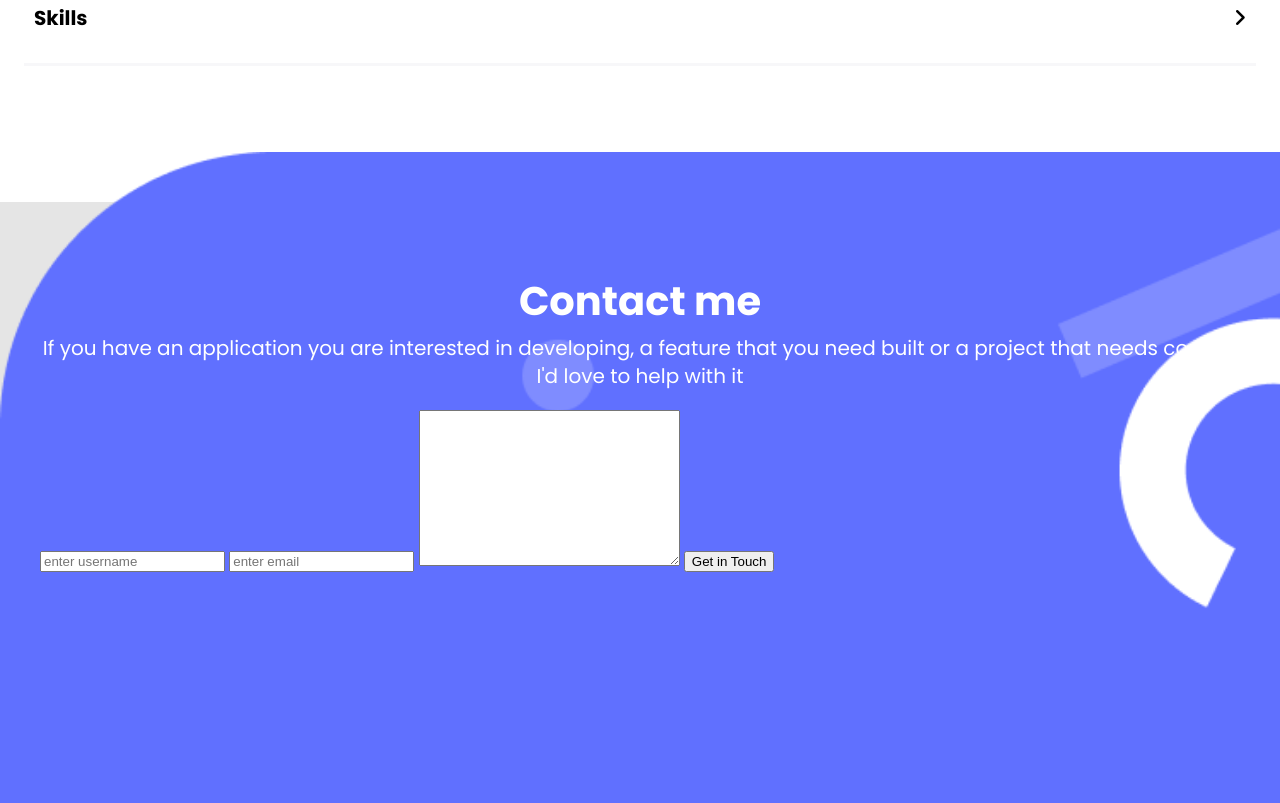
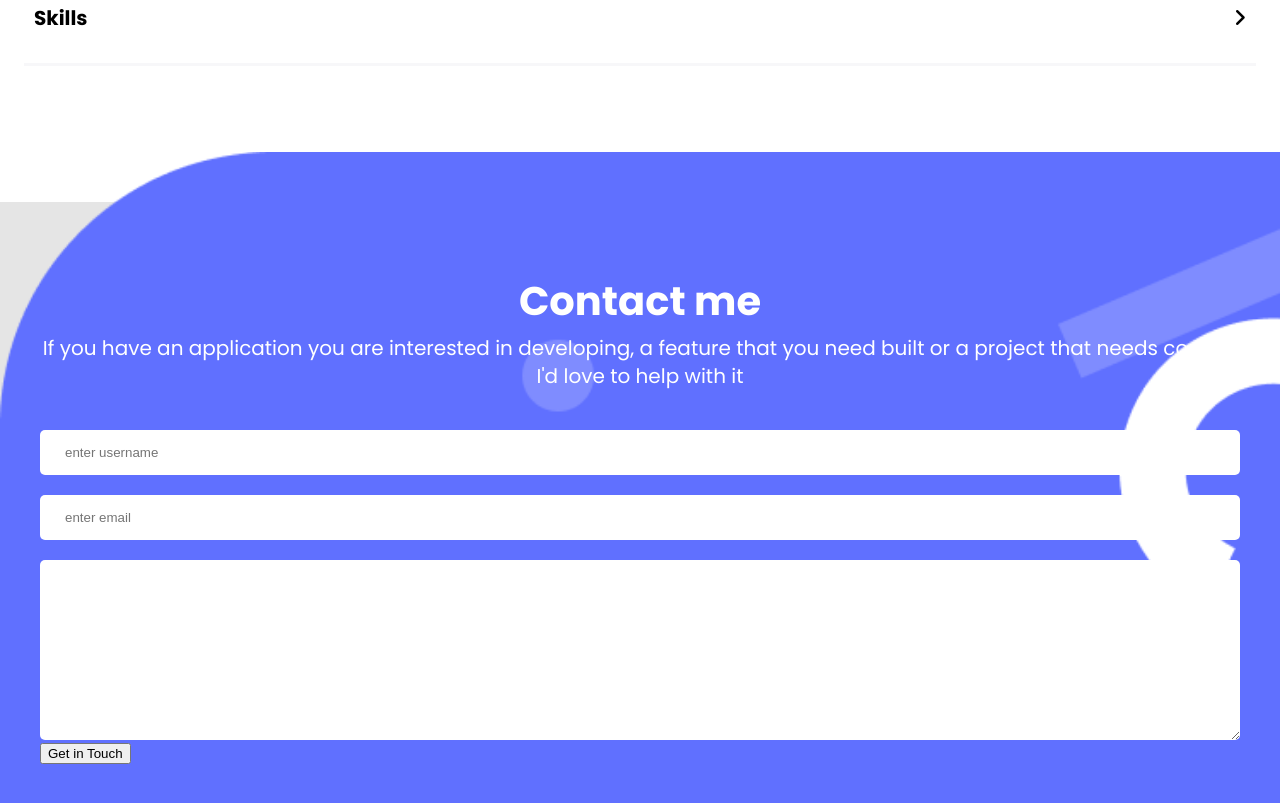
Before and after one commit to Lornakaboro/Lorna-s-portfolio, a website: page index.html in a window 1280 px wide. Shown: the part 6252-7055 px from the top of the page. Drawn offline with Linux system fonts and the light colour scheme.

Commit message:
Add style for form input area in css

```diff
--- a/index.html
+++ b/index.html
@@ -211,7 +211,7 @@
         <p>If you have an application you are interested in developing, a feature that
             you need built or a project that needs coding. I'd love to help with it </p>
 
-      <form action="https://formspree.io/f/mpznwdqe" class="contact-form-content" method="post">
+      <form action="" class="contact-form-content" method="post">
         <input type="text" name="username" class="contact-form-username"
               placeholder ="enter username" required="required" maxlength="30" >
             <input type="email" name="email" class=" contact-form-email"
@@ -219,9 +219,9 @@
               <textarea name="message" cols="30" rows="10" class="contact-form-message"
               maxlength = "500" placeholder = "write your message here" required="required">
             </textarea>
-            <button type="submit" class=" contact-form-btn">Get in Touch</button>
+
         </form>
-
+        <button type="submit" class=" contact-form-btn">Get in Touch</button>
 
 
           </div>
--- a/style.css
+++ b/style.css
@@ -245,6 +245,17 @@ body {
   text-align: center;
   margin-top: -30px;
 }
+.contact-form-content {
+  display: flex;
+  flex-direction: column;
+}
+input,
+textarea {
+  padding: 15px 25px;
+  border-radius: 5px;
+  border: 0;
+  margin-top: 20px;
+}
 
 @media screen and (max-width: 600px) {
   .intro-section {
```
